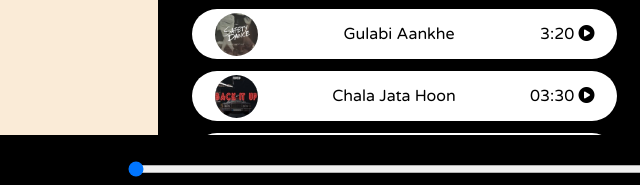
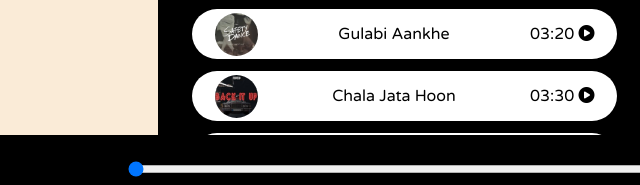
Before and after one commit to Saurabhmaurya111/Soundscapes, a plain HTML site: page index.html in a window 1280 px wide. Shown: the part 535-720 px from the top of the page, 0-640 px from the left. Drawn offline with Linux system fonts and the light colour scheme.

Commit message:
Update index.html

```diff
--- a/index.html
+++ b/index.html
@@ -55,7 +55,7 @@
             <div class="songItem">
                 <img src="covers/1.jpg" alt="1">
                 <span class="songName">Let me love you</span>
-                 <span class="songlistplay"><span class="timeStamp">3:20 <i id="5" class="fa-sharp songItemPlay fa-solid fa-circle-play"></i></span></span>
+                 <span class="songlistplay"><span class="timeStamp">03:20 <i id="5" class="fa-sharp songItemPlay fa-solid fa-circle-play"></i></span></span>
             </div>
             <div class="songItem">
                 <img src="covers/1.jpg" alt="1">
```
